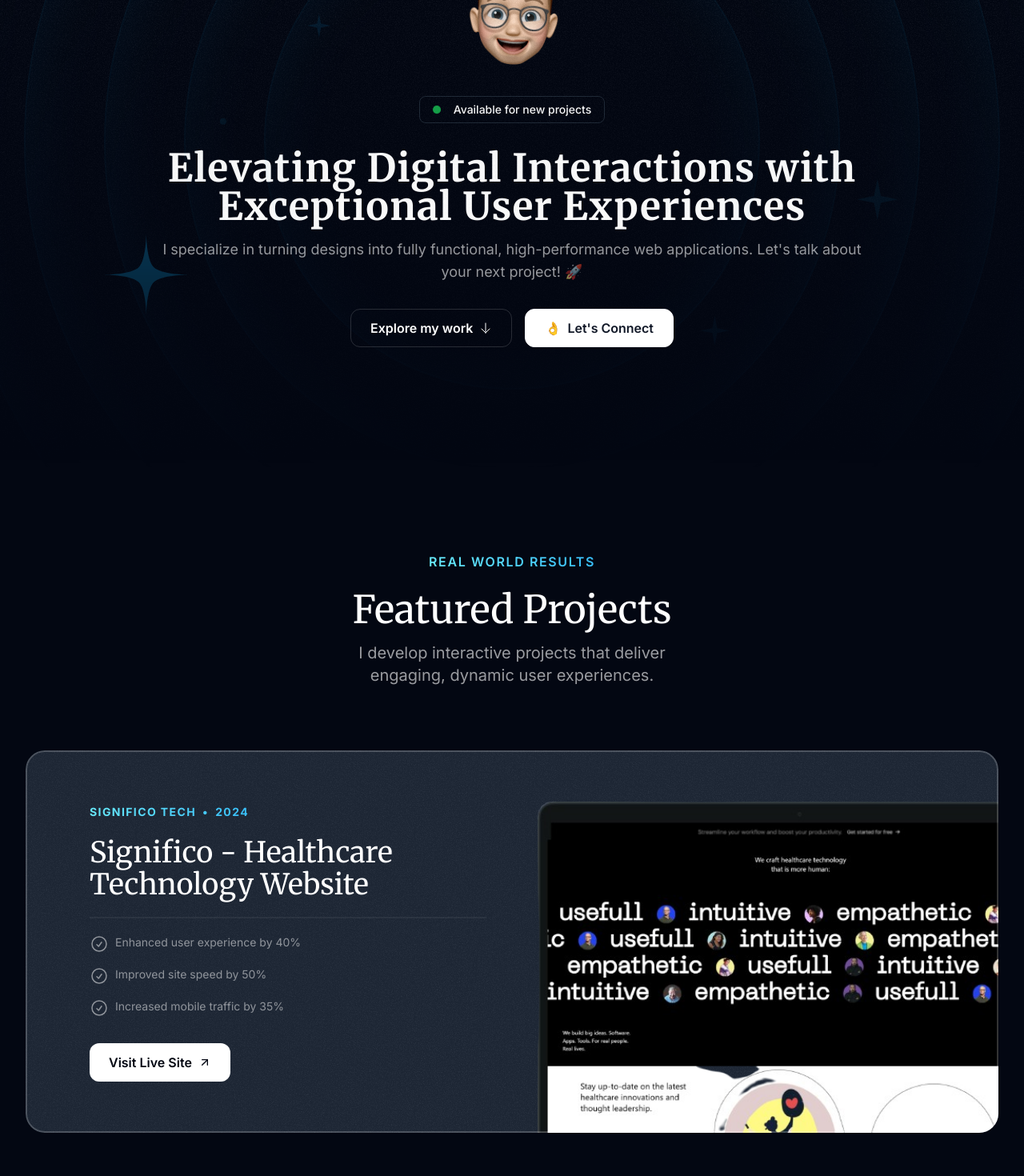
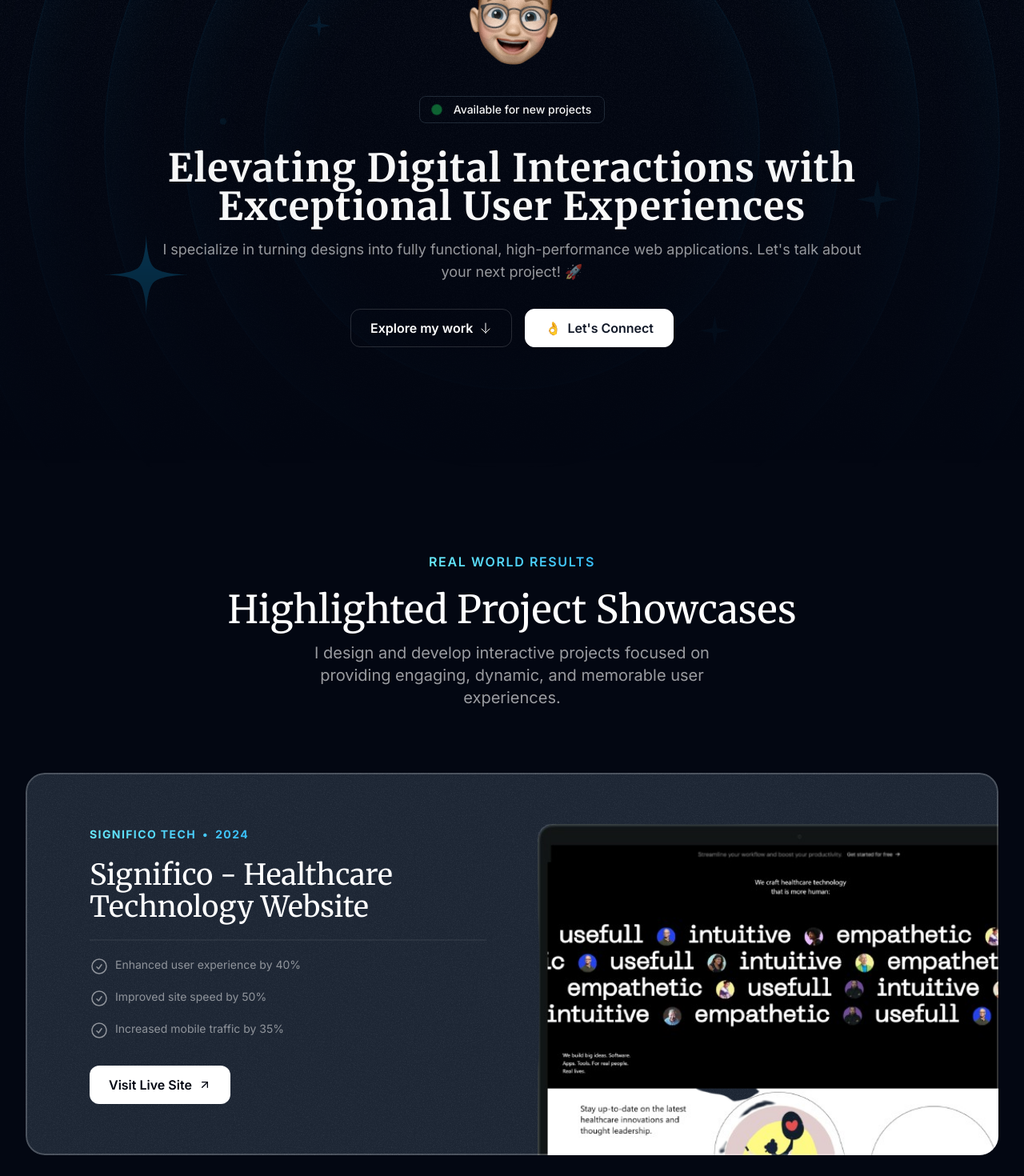
Before and after one commit to tusharn3115/dev-portfolio, a Next.js app: page / in a window 1280 px wide. Shown: the part 240-1710 px from the top of the page at 80% size. Built offline with nearby package versions, Linux system fonts and the light colour scheme.

Commit message:
add testimonials section and refactor projects section with new components

```diff
--- a/src/app/globals.css
+++ b/src/app/globals.css
@@ -34,7 +34,11 @@
 
 
 .mask-tape {
-    mask-image: linear-gradient(to right, transparent 5%, rgba(0, 0, 0, 1) 20%, rgba(0, 0, 0, 1) 80%, transparent 95%);
+    mask-image: linear-gradient(to right, transparent 3%, rgba(0, 0, 0, 1) 15%, rgba(0, 0, 0, 1) 87%, transparent 97%);
+}
+
+.mask-cards {
+    mask-image: linear-gradient(to right, transparent 0%, rgba(0, 0, 0, 0.5) 10%, rgba(0, 0, 0, 1) 80%, transparent 100%);
 }
 
 
--- a/src/app/page.tsx
+++ b/src/app/page.tsx
@@ -2,6 +2,7 @@
 import { HeroSection } from "@/sections/Hero";
 import { ProjectsSection } from "@/sections/Projects";
 import { TapeSection } from "@/sections/Tape";
+import { TestimonialsSection } from "@/sections/Testimonials";
 
 export default function Home() {
   return (
@@ -10,6 +11,7 @@
       <HeroSection  />
       <ProjectsSection />
       <TapeSection />
+      <TestimonialsSection />
     </div>
   );
 }
--- /dev/null
+++ b/src/components/Card.tsx
@@ -0,0 +1,25 @@
+import GrainImage from "@/assets/images/grain.jpg";
+import { PropsWithChildren } from "react";
+import { twMerge } from "tailwind-merge";
+
+const Card = ({
+  className,
+  children,
+}: PropsWithChildren<{ className?: string }>) => {
+  return (
+    <div
+      className={twMerge(
+        "bg-gray-800 rounded-3xl relative z-0 after:z-10 overflow-hidden after:content-[''] after:absolute after:inset-0 after:outline-2 after:outline after:-outline-offset-2 after:rounded-3xl after:outline-white/20 after:pointer-events-none p-6",
+        className
+      )}
+    >
+      <div
+        className="absolute inset-0 -z-10 opacity-5"
+        style={{ backgroundImage: `url(${GrainImage.src})` }}
+      ></div>
+      {children}
+    </div>
+  );
+};
+
+export default Card;
--- /dev/null
+++ b/src/components/SectionHeader.tsx
@@ -0,0 +1,25 @@
+const SectionHeader = ({
+  title,
+  eyebrow,
+  description,
+}: {
+  title: string;
+  eyebrow: string;
+  description: string;
+}) => {
+  return (
+    <>
+      <div className="flex justify-center">
+        <p className="uppercase font-semibold tracking-widest text-center bg-gradient-to-r from-cyan-300 to-sky-400 bg-clip-text text-transparent">
+          {eyebrow}
+        </p>
+      </div>
+      <h2 className="text-3xl md:text-5xl text-center mt-6 heading">{title}</h2>
+      <p className="text-center md:text-lg lg:text-xl text-white/60 mt-4 max-w-xl mx-auto">
+        {description}
+      </p>
+    </>
+  );
+};
+
+export default SectionHeader;
--- a/src/sections/Projects.tsx
+++ b/src/sections/Projects.tsx
@@ -7,6 +7,8 @@
 import ArrowUp from "@/assets/icons/arrow-up-right.svg";
 import { motion } from "framer-motion";
 import GrainImage from "@/assets/images/grain.jpg";
+import SectionHeader from "@/components/SectionHeader";
+import Card from "@/components/Card";
 
 const portfolioProjects = [
   {
@@ -51,28 +53,17 @@
   return (
     <section id="project" className="pb-16 lg:py-24">
       <div className="container">
-        <div className="flex justify-center">
-          <p className="uppercase font-semibold tracking-widest text-center bg-gradient-to-r from-cyan-300 to-sky-400 bg-clip-text text-transparent">
-            Real World Results
-          </p>
-        </div>
-        <h2 className="text-3xl md:text-5xl text-center mt-6 heading">
-          Featured Projects
-        </h2>
-        <p className="text-center md:text-lg lg:text-xl text-white/60 mt-4 max-w-md mx-auto">
-          I develop interactive projects that deliver engaging, dynamic user
-          experiences.
-        </p>
+        <SectionHeader
+          eyebrow="Real World Results"
+          title="Highlighted Project Showcases"
+          description="I design and develop interactive projects focused on providing engaging, dynamic, and memorable user experiences."
+        />
         <div className="mt-10 md:mt-20 flex flex-col gap-20">
           {portfolioProjects.map((project) => (
-            <div
+            <Card
               key={project.title}
-              className="bg-gray-800 rounded-3xl relative z-0 after:z-10 overflow-hidden after:content-[''] after:absolute after:inset-0 after:outline-2 after:outline after:-outline-offset-2 after:rounded-3xl after:outline-white/20 px-8 pt-8 md:pt-12 md:px-10 lg:pt-16 lg:px-20 after:pointer-events-none"
+              className="px-8 pt-8 pb-0 md:pt-12 md:px-10 lg:pt-16 lg:px-20"
             >
-              <div
-                className="absolute inset-0 -z-10 opacity-5"
-                style={{ backgroundImage: `url(${GrainImage.src})` }}
-              ></div>
               <div className="lg:grid lg:grid-cols-2 lg:gap-16">
                 <div className="lg:pb-16">
                   <div className="bg-gradient-to-r from-cyan-300 to-sky-400 inline-flex gap-2 font-bold uppercase tracking-widest text-sm text-transparent bg-clip-text">
@@ -86,9 +77,14 @@
                   <hr className="border-t-2 border-white/5 mt-2 md:mt-5" />
                   <ul className="flex flex-col gap-4 mt-4 md:mt-5">
                     {project.results.map((result) => (
-                      <li key={project.title} className="flex gap-2 text-sm md:text-base text-white/50">
+                      <li
+                        key={project.title}
+                        className="flex gap-2 text-sm md:text-base text-white/50"
+                      >
                         <CheckCircleIcon className="size-5 md:size-6" />
-                        <span className="text-lg sm:text-sm">{result.title}</span>
+                        <span className="text-lg sm:text-sm">
+                          {result.title}
+                        </span>
                       </li>
                     ))}
                   </ul>
@@ -127,7 +123,7 @@
                   />
                 </div>
               </div>
-            </div>
+            </Card>
           ))}
         </div>
       </div>
--- a/src/sections/Testimonials.tsx
+++ b/src/sections/Testimonials.tsx
@@ -3,6 +3,9 @@
 import memojiAvatar3 from "@/assets/images/memoji-avatar-3.png";
 import memojiAvatar4 from "@/assets/images/memoji-avatar-4.png";
 import memojiAvatar5 from "@/assets/images/memoji-avatar-5.png";
+import SectionHeader from "@/components/SectionHeader";
+import Image from "next/image";
+import Card from "@/components/Card";
 
 const testimonials = [
   {
@@ -38,5 +41,39 @@
 ];
 
 export const TestimonialsSection = () => {
-  return <div>Testimonials Section</div>;
+  return (
+    <div className="py-16 lg:py-24">
+      <div className="container">
+        <SectionHeader
+          eyebrow="Happy Clients"
+          title="What Clients Say About Me"
+          description="Do not just take my word for it—hear what my clients have to say about my work"
+        />
+        <div className="mt-16 lg:mt-24 flex overflow-x-clip mask-cards">
+          <div className="flex flex-none gap-8">
+            {testimonials.map((testimonial) => (
+              <Card key={testimonial.name} className="max-w-xs md:p-8 md:max-w-md">
+                <div className="flex gap-4 items-center">
+                  <div className="size-14 bg-gray-700 inline-flex rounded-full items-center justify-center flex-shrink-0">
+                    <Image
+                      src={testimonial.avatar}
+                      alt={testimonial.name}
+                      className="max-h-full"
+                    />
+                  </div>
+                  <div>
+                    <div className="font-semibold">{testimonial.name}</div>
+                    <div className="text-sm text-white/40">
+                      {testimonial.position}
+                    </div>
+                  </div>
+                </div>
+                <p className="mt-4 md:mt-6 text-sm md:text-base">{testimonial.text}</p>
+              </Card>
+            ))}
+          </div>
+        </div>
+      </div>
+    </div>
+  );
 };
```
